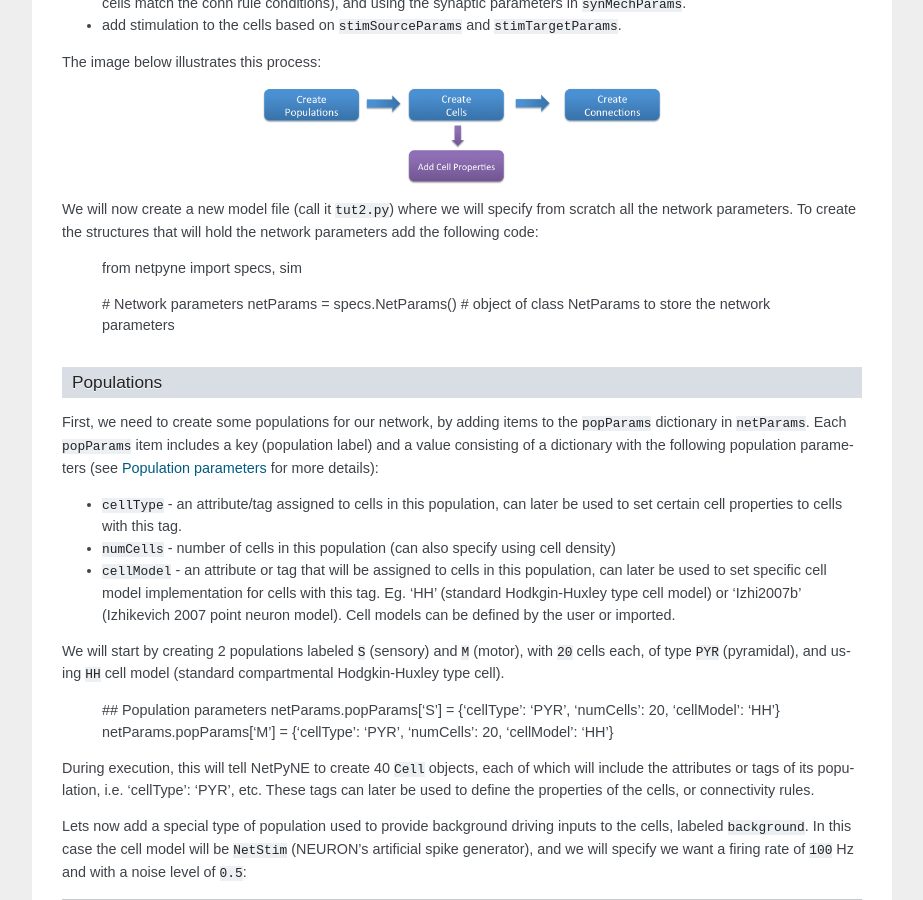
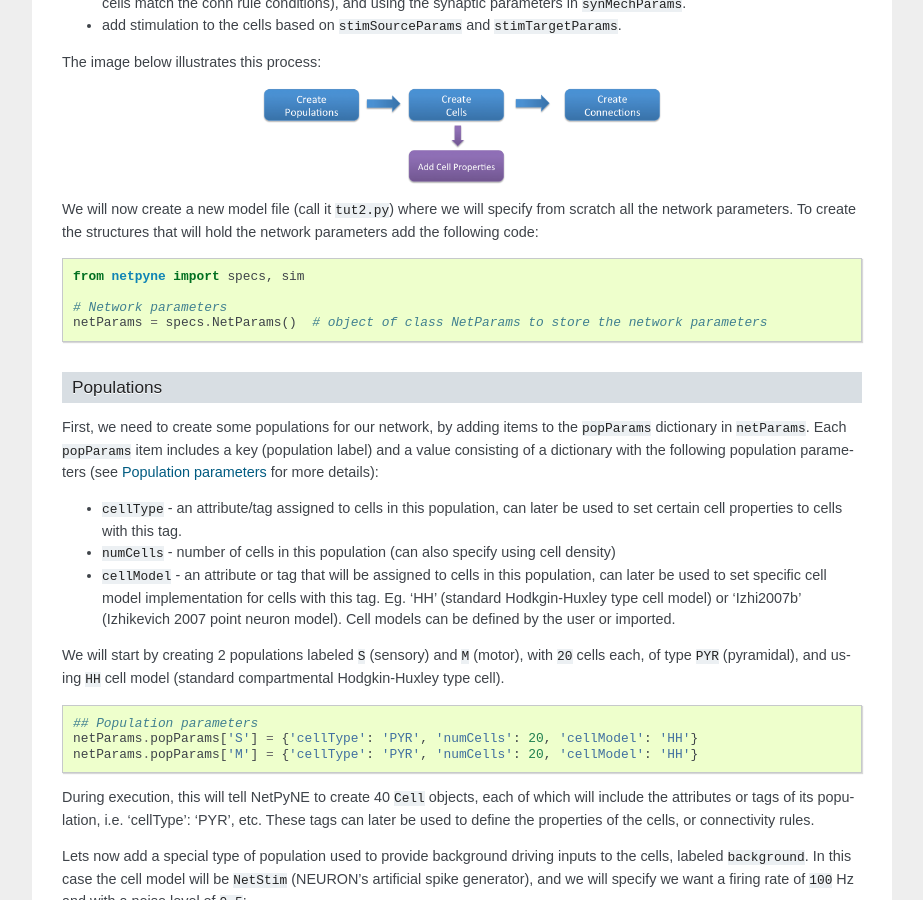
Before and after one commit to suny-downstate-medical-center/netpyne, a Sphinx documentation site: the page built from doc/source/tutorial.rst, in a window 1280 px wide and 900 px high, scrolled down 2512 px. Shown: the whole window, without its empty margins (198-1121 px from the left). Built offline with Sphinx 7.4.7, drawn with Linux system fonts in a browser that asks for light colours.

```diff
--- a/doc/source/tutorial.rst
+++ b/doc/source/tutorial.rst
@@ -110,7 +110,7 @@ The image below illustrates this process:
 	:width: 50%
 	:align: center
 
-We will now create a new model file (call it ``tut2.py``) where we will specify from scratch all the network parameters. To create the structures that will hold the network parameters add the following code:
+We will now create a new model file (call it ``tut2.py``) where we will specify from scratch all the network parameters. To create the structures that will hold the network parameters add the following code::
 
 	from netpyne import specs, sim
 
@@ -130,6 +130,8 @@ First, we need to create some populations for our network, by adding items to th
 * ``cellModel`` - an attribute or tag that will be assigned to cells in this population, can later be used to set specific cell model implementation for cells with this tag. Eg. 'HH' (standard Hodkgin-Huxley type cell model) or 'Izhi2007b' (Izhikevich 2007 point neuron model). Cell models can be defined by the user or imported.
 
 We will start by creating 2 populations labeled ``S`` (sensory) and ``M`` (motor), with ``20`` cells each, of type ``PYR`` (pyramidal), and using ``HH`` cell model (standard compartmental Hodgkin-Huxley type cell).
+
+::
 
 	## Population parameters
 	netParams.popParams['S'] = {'cellType': 'PYR', 'numCells': 20, 'cellModel': 'HH'}
```
